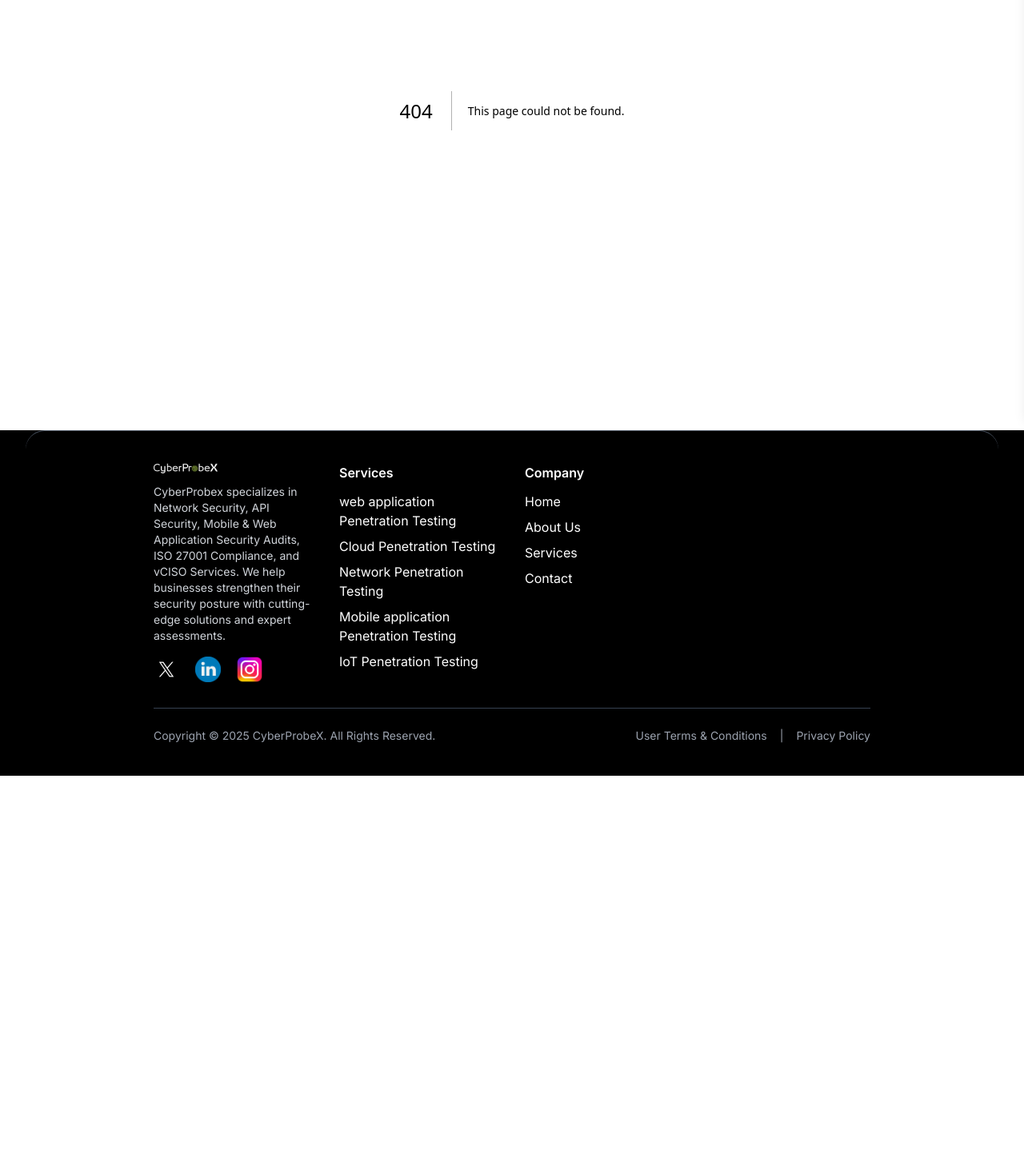
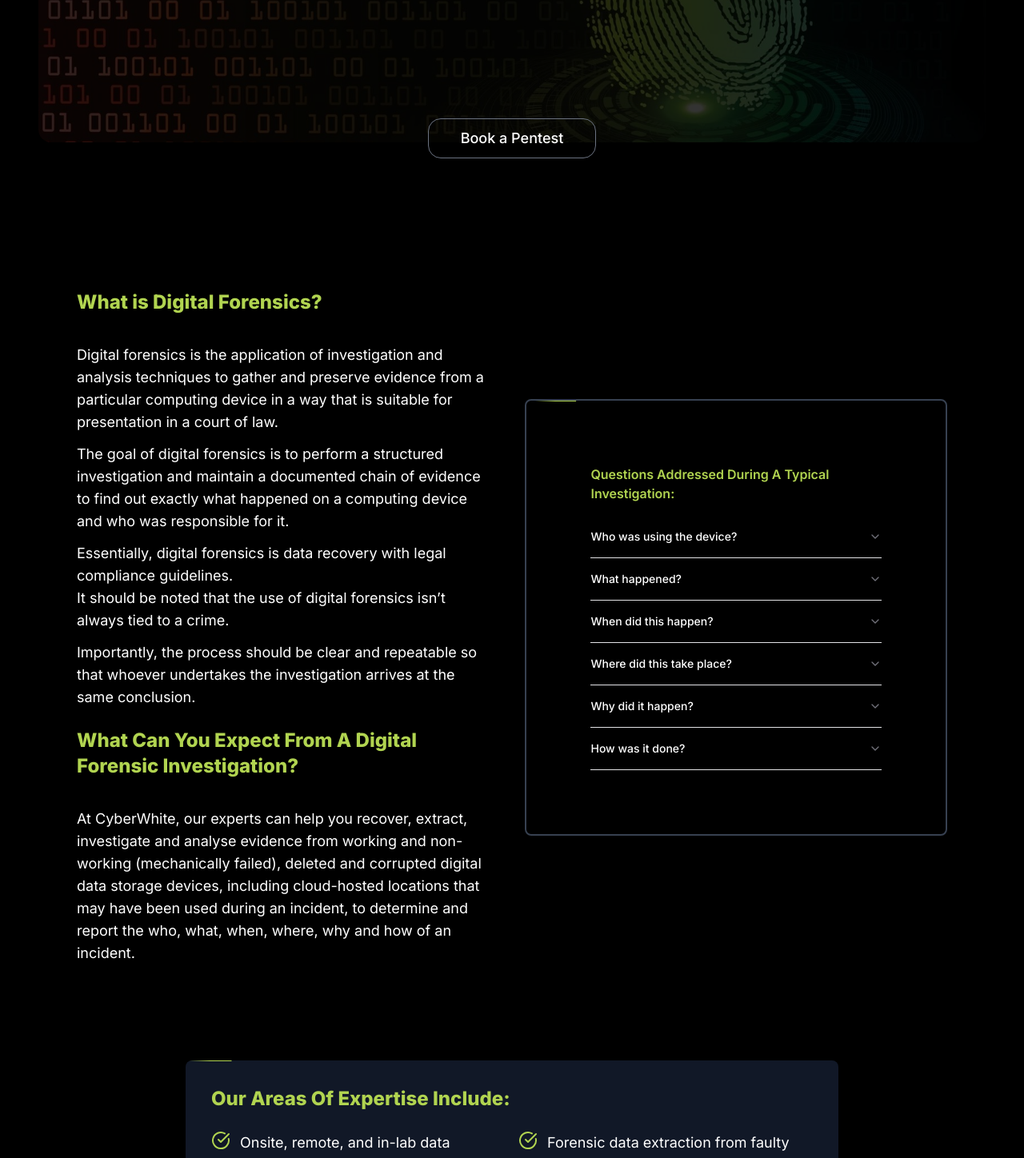
Before and after one commit to sujaykumar007/cyberprobe-X, a Next.js app: page /Forensics in a window 1280 px wide. Before the commit this address had no page. Shown: the part 280-1728 px from the top of the page at 80% size. Before the commit the page ends 1250 px from the top, so only its background shows below. Built offline with nearby package versions, Linux system fonts and the light colour scheme.

Commit message:
add a Fprenensis

```diff
--- /dev/null
+++ b/app/Forensics/DigitalForensics.tsx
@@ -0,0 +1,29 @@
+import Image from "next/image";
+import fingerprint from "../assets/fingerprint.jpg";
+import Link from "next/link";
+export default function DigitalForensics() {
+  return (
+    <div className="relative w-full h-[50vh] flex items-center justify-center">
+      {/* Background Image */}
+      <Image
+        src={fingerprint}
+        alt="contact"
+        className="w-full h-full opacity-20 rounded-2xl object-cover"
+        width={500}
+        height={800}
+      />
+
+      {/* Buttons Container */}
+      <div className="absolute bottom-0  mb-[-20px] text-white">
+      <Link
+            href="/contact"
+            className="lg:flex items-center gap-3 px-10 py-2.5 border font-medium text-lg border-gray-500 rounded-2xl relative overflow-hidden group transition-colors duration-500 hover:text-black"
+          >
+            <span className="relative z-10">Book a Pentest</span>
+            <span className="absolute inset-0 bg-[#b1d450] scale-x-0 origin-left transition-transform duration-1000 ease-out group-hover:scale-x-100"></span>
+          </Link>
+
+      </div>
+    </div>
+  );
+}
--- /dev/null
+++ b/app/Forensics/check.tsx
@@ -0,0 +1,40 @@
+import { CheckCircle } from "lucide-react";
+import { BorderBeam } from "@/components/magicui/border-beam";
+export default function AreasOfExpertise() {
+  const expertiseList = [
+    "Onsite, remote, and in-lab data acquisition from almost all types of digital storage devices.",
+    "Forensic data extraction from faulty and difficult-to-access storage devices.",
+    "Computer Forensics (Windows, Mac, Linux, etc.).",
+    "Mobile Device Forensics (Android and iOS devices – smartphones, tablets, GPS devices, Kindle, Media devices, SIM cards, etc.).",
+    "Cloud Forensics (Apple, AWS, Dropbox, Facebook, Instagram, Twitter, WhatsApp, G Suite, Microsoft Azure, Office 365, OneDrive, Slack, etc.).",
+    "Email Forensics (MS Exchange, Outlook, G Suite, Gmail, Office 365, etc.).",
+    "Drone Forensics.",
+    "IoT Forensics.",
+    "Memory Forensics (Windows, Mac, Linux).",
+    "Database Forensics (MSSQL, MySQL, etc.).",
+  ];
+
+  return (
+    <div className="w-full flex flex-col md:flex-row items-center justify-center gap-10 px-6 md:px-12">
+      {/* Wrapping inside a div for better styling */}
+      <div className="relative w-full md:w-3/4 p-6 md:p-8 rounded-lg bg-gray-900 text-white">
+        {/* Border Beam Effect */}
+        <BorderBeam borderWidth={2} className="absolute inset-0 rounded-lg" />
+
+        {/* Content */}
+        <h2 className="text-2xl font-extrabold mb-6 text-center md:text-left text-[#b1d450]">
+          Our Areas Of Expertise Include:
+        </h2>
+
+        <div className="grid grid-cols-1 md:grid-cols-2 gap-4 text-left relative">
+          {expertiseList.map((item, index) => (
+            <div key={index} className="flex items-start gap-3">
+              <CheckCircle className=" text-[#b1d450] w-6 h-6 flex-shrink-0" />
+              <p className="text-white text-lg leading-relaxed">{item}</p>
+            </div>
+          ))}
+        </div>
+      </div>
+    </div>
+  );
+}
--- /dev/null
+++ b/app/Forensics/page.tsx
@@ -0,0 +1,26 @@
+
+
+import AreasOfExpertise from "./check";
+import DigitalForensics from "./DigitalForensics";
+import QuestionsofDigital from "./qutionsofdigital";
+
+export default function Contact() {
+  return (
+    <div className="w-full bg-black">
+
+      <div className="relative w-full md:py-10 px-4 md:px-12 bg-black bg-cover bg-center bg-no-repeat mb-20">
+        <DigitalForensics />
+      </div>
+
+
+      <div className="w-full md:py-10 px-4 md:px-12 bg-black bg-cover bg-center bg-no-repeat mb-10">
+        <QuestionsofDigital />
+      </div>
+
+
+      <div className="w-full md:py-10 px-4 md:px-12 bg-black bg-cover bg-center bg-no-repeat pb-20">
+        <AreasOfExpertise />
+      </div>
+    </div>
+  );
+}
--- /dev/null
+++ b/app/Forensics/qutionsofdigital.tsx
@@ -0,0 +1,71 @@
+import {
+    Accordion,
+    AccordionContent,
+    AccordionItem,
+    AccordionTrigger,
+  } from "@/components/ui/accordion";
+  import { BorderBeam } from "@/components/magicui/border-beam";
+  export default function QuestionsofDigital() {
+    return (
+      <div className="w-full flex flex-col md:flex-row items-center justify-center gap-10 px-6 md:px-12">
+        {/* Left Column - Title & Description */}
+        <div className="w-full md:w-1/2 text-white">
+          <h1 className="text-2xl font-extrabold py-6 text-[#b1d450] ">What is Digital Forensics?</h1>
+          <p className="text-lg font-normal mt-3">
+          Digital forensics is the application of investigation and analysis techniques to gather and preserve evidence from a particular computing device in a way that is suitable for presentation in a court of law.
+          </p>
+          <p className="text-lg font-normal mt-3">
+          The goal of digital forensics is to perform a structured investigation and maintain a documented chain of evidence to find out exactly what happened on a computing device and who was responsible for it.
+          </p>
+          <p className="text-lg font-normal mt-3">
+          Essentially, digital forensics is data recovery with legal compliance guidelines.
+          <br></br>
+          It should be noted that the use of digital forensics isn’t always tied to a crime.
+          </p>
+          <p className="text-lg font-normal mt-3">Importantly, the process should be clear and repeatable so that whoever undertakes the investigation arrives at the same conclusion.</p>
+          <h1 className="text-2xl font-extrabold py-6 text-[#b1d450]">
+            What Can You Expect From A Digital Forensic Investigation?
+          </h1>
+          <p className="text-lg font-normal mt-3">
+          At CyberWhite, our experts can help you recover, extract, investigate and analyse evidence from working and non-working (mechanically failed), deleted and corrupted digital data storage devices, including cloud-hosted locations that may have been used during an incident, to determine and report the who, what, when, where, why and how of an incident.
+          </p>
+        </div>
+
+        <div className="relative w-full md:w-1/2 text-white p-5 md:p-20 border-2 border-gray-700 rounded-lg">
+      {/* BorderBeam Effect */}
+      <BorderBeam borderWidth={2} className="absolute inset-0 rounded-lg" />
+
+      {/* Content */}
+      <h3 className="font-semibold mb-4 text-[#b1d450]">
+        Questions Addressed During A Typical Investigation:
+      </h3>
+      <Accordion type="single" collapsible className="w-full">
+        <AccordionItem value="item-1">
+          <AccordionTrigger className="hover:text-[#b1d450]">Who was using the device? </AccordionTrigger>
+          <AccordionContent>Who opened, executed, emailed, copied or deleted the data – to who was the data sent, and who else was involved or had access to the device or data?</AccordionContent>
+        </AccordionItem>
+        <AccordionItem value="item-2">
+          <AccordionTrigger className="hover:text-[#b1d450]">What happened? </AccordionTrigger>
+          <AccordionContent>What data was accessed, copied, sent, printed, screen captured, deleted, obfuscated, password protected or encrypted – what applications or devices were used, what programs were installed, deleted or uninstalled, what other data could have been affected, what websites, social media, online communication, forums, file storage sites etc. were visited, what was posted or uploaded, what was the sequence of the events?</AccordionContent>
+        </AccordionItem>
+        <AccordionItem value="item-3">
+          <AccordionTrigger className="hover:text-[#b1d450]">When did this happen?</AccordionTrigger>
+          <AccordionContent>When was the data accessed, copied, sent, printed, screen captured or deleted – when were the applications or devices used, installed, deleted or uninstalled?</AccordionContent>
+        </AccordionItem>
+        <AccordionItem value="item-4">
+          <AccordionTrigger className="hover:text-[#b1d450]">Where did this take place?</AccordionTrigger>
+          <AccordionContent>Where else is the data located? Where was the data sent, uploaded, copied or printed to?</AccordionContent>
+        </AccordionItem>
+        <AccordionItem value="item-5">
+          <AccordionTrigger className="hover:text-[#b1d450]">Why did it happen?</AccordionTrigger>
+          <AccordionContent>Are there any correspondence, metadata or activity logs that could assist in answering this question?</AccordionContent>
+        </AccordionItem>
+        <AccordionItem value="item-6" >
+          <AccordionTrigger className="hover:text-[#b1d450]">How was it done?</AccordionTrigger>
+          <AccordionContent>How was the data accessed or compromised, how did the data get on or off the device, how did the person communicate with other people?</AccordionContent>
+        </AccordionItem>
+      </Accordion>
+    </div>
+      </div>
+    );
+  }
--- a/app/custom-components/Forensics.tsx
+++ b/app/custom-components/Forensics.tsx
@@ -4,14 +4,14 @@ export default function Forensics() {
   return (
     <div className="w-full px-5 max-h-full flex flex-col gap-y-10 items-center justify-center bg-black">
       <h1 className="text-2xl sm:text-4xl md:text-4xl xl:text-5xl font-extrabold text-white text-center">
-        The <span className="text-primary-yellow">Digital</span> Forensics
+         <span className="text-primary-yellow">Digital</span> Forensics
       </h1>
       <h2 className="text-primary-yellow text-xl sm:text-2xl md:text-3xl font-semibold text-center">
         Export analysis. Defensible results. Digital clarity when it matters most.
       </h2>
       <div>
         <Link
-          href="/"
+          href="/Forensics"
           className=" lg:flex items-center gap-3 px-10 py-2.5 border font-medium text-lg border-gray-500 text-white rounded-2xl relative overflow-hidden group transition-colors duration-500 hover:text-black"
         >
           <span className="relative z-10">Contact Us Today</span>
--- a/components/ui/accordion.tsx
+++ b/components/ui/accordion.tsx
@@ -1,3 +1,5 @@
+"use client"
+
 import * as React from "react"
 import * as AccordionPrimitive from "@radix-ui/react-accordion"
 import { ChevronDown } from "lucide-react"
@@ -12,7 +14,7 @@ const AccordionItem = React.forwardRef<
 >(({ className, ...props }, ref) => (
   <AccordionPrimitive.Item
     ref={ref}
-    className={cn("border-b w-full", className)} // Prevent width change
+    className={cn("border-b", className)}
     {...props}
   />
 ))
@@ -22,18 +24,18 @@ const AccordionTrigger = React.forwardRef<
   React.ElementRef<typeof AccordionPrimitive.Trigger>,
   React.ComponentPropsWithoutRef<typeof AccordionPrimitive.Trigger>
 >(({ className, children, ...props }, ref) => (
-  <AccordionPrimitive.Header className="flex w-full">
+  <AccordionPrimitive.Header className="flex ">
     <AccordionPrimitive.Trigger
       ref={ref}
       className={cn(
-        "flex flex-1 items-center justify-between py-4 text-sm font-medium transition-all hover:underline text-left [&[data-state=open]>svg]:rotate-180",
-        "w-full", // Ensures the button takes full width and doesn't cause size changes
+        "flex flex-1 items-center justify-between py-4 text-sm font-medium transition-all hover:underline text-left [&[data-state=open]>svg]:text-[#b1d450] [&[data-state=open]>svg]:rotate-180 ",
         className
       )}
+
       {...props}
     >
       {children}
-      <ChevronDown className="h-4 w-4 shrink-0 text-muted-foreground transition-transform duration-200" />
+      <ChevronDown className="h-4 w-4 shrink-0 text-muted-foreground transition-transform duration-200 " />
     </AccordionPrimitive.Trigger>
   </AccordionPrimitive.Header>
 ))
@@ -45,7 +47,7 @@ const AccordionContent = React.forwardRef<
 >(({ className, children, ...props }, ref) => (
   <AccordionPrimitive.Content
     ref={ref}
-    className="overflow-hidden text-sm w-full data-[state=closed]:animate-accordion-up data-[state=open]:animate-accordion-down"
+    className="overflow-hidden text-sm data-[state=closed]:animate-accordion-up data-[state=open]:animate-accordion-down "
     {...props}
   >
     <div className={cn("pb-4 pt-0", className)}>{children}</div>
--- a/tailwind.config.ts
+++ b/tailwind.config.ts
@@ -69,9 +69,9 @@ export default {
   			md: 'calc(var(--radius) - 2px)',
   			sm: 'calc(var(--radius) - 4px)'
   		},
-		  screens: {
-			'xl': '1300px',
-		  },
+  		screens: {
+  			xl: '1300px'
+  		},
   		keyframes: {
   			marquee: {
   				from: {
```
Also changed, not shown: app/assets/fingerprint.jpg (added).
